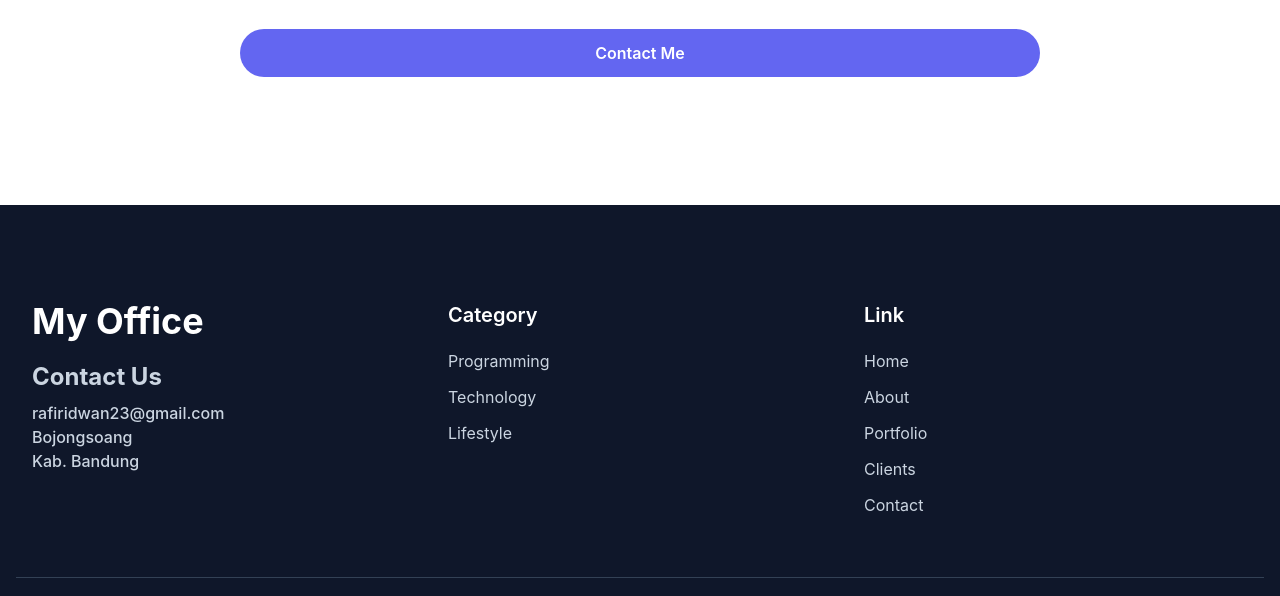
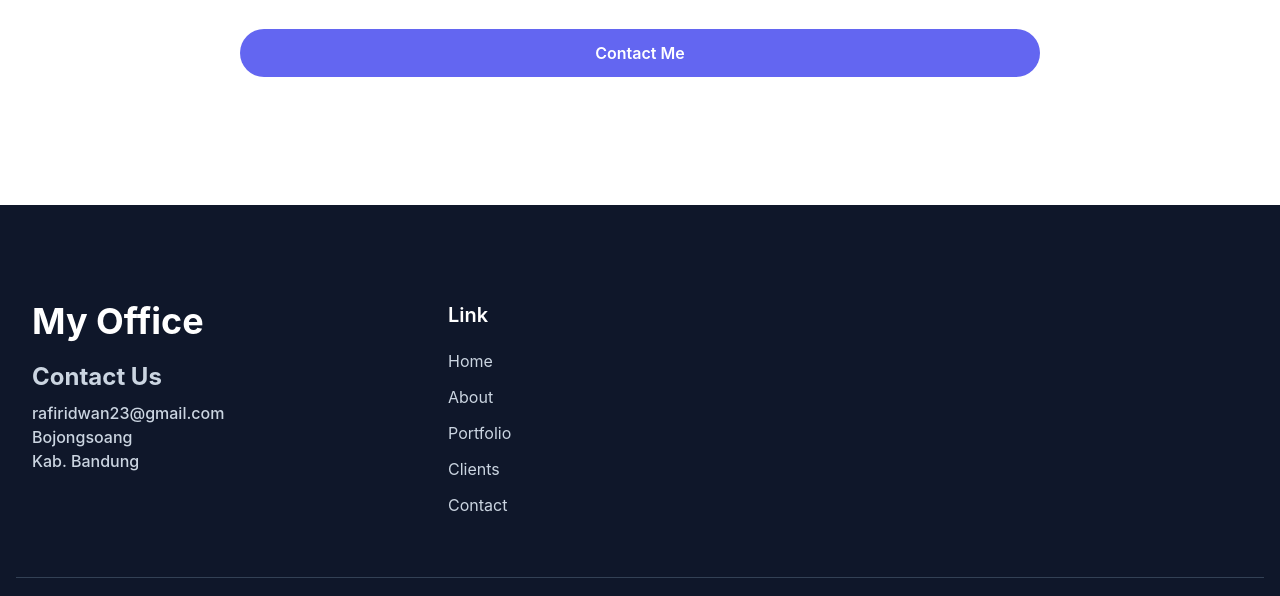
Before and after one commit to rafisr23/rafisr23.github.io, a website: page index.html in a window 1280 px wide. Shown: the part 4164-4760 px from the top of the page. Drawn offline with Linux system fonts and the light colour scheme.

Commit message:
fix footer

```diff
--- a/index.html
+++ b/index.html
@@ -576,7 +576,7 @@
                         <p>Bojongsoang</p>
                         <p>Kab. Bandung</p>
                     </div>
-                    <div class="mb-12 w-full px-4 md:w-1/3">
+                    <!-- <div class="mb-12 w-full px-4 md:w-1/3">
                         <h3 class="mb-5 text-xl font-semibold text-white">Category</h3>
                         <ul class="text-slate-300">
                             <li>
@@ -589,7 +589,7 @@
                                 <a href="#" class="mb-3 inline-block text-base hover:text-primary">Lifestyle</a>
                             </li>
                         </ul>
-                    </div>
+                    </div> -->
                     <div class="mb-12 w-full px-4 md:w-1/3">
                         <h3 class="mb-5 text-xl font-semibold text-white">Link</h3>
                         <ul class="text-slate-300">
```
Also changed, not shown: dist/output.css.
